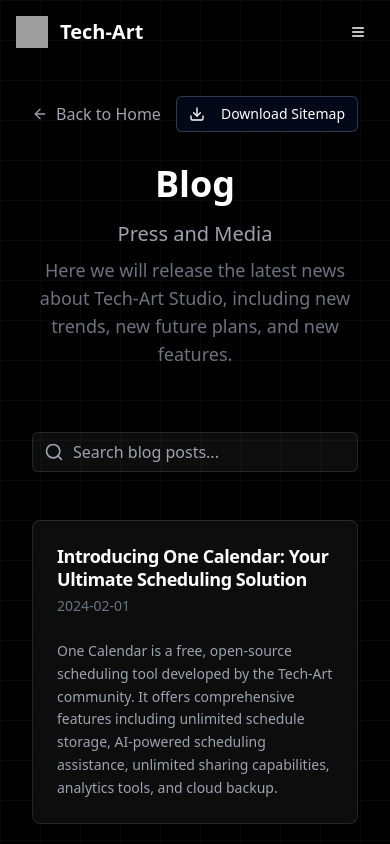
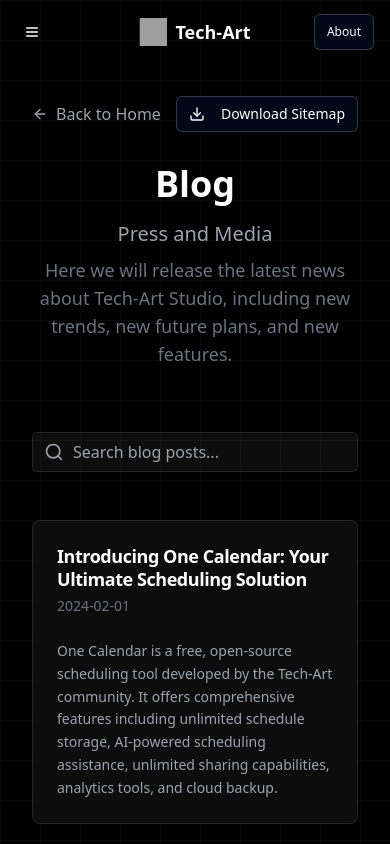
Before and after one commit to TechArt-Studio/Website, a React (Vite) app: page /blog in a window 390 px wide. Shown: the top 844 px of the page. Built offline with nearby package versions, Linux system fonts and the light colour scheme; grey boxes are pictures that could not be loaded.

Commit message:
Fix: Mobile navigation menu position
Adjusted the mobile navigation menu's position to the left on smaller screens in `src/components/Navigation.tsx`.

```diff
--- a/src/components/Navigation.tsx
+++ b/src/components/Navigation.tsx
@@ -41,10 +41,8 @@ const Navigation = () => {
       const targetId = href.substring(1);
       console.log('Target ID:', targetId);
 
-      // 首先关闭移动端菜单
       setIsOpen(false);
 
-      // 延迟执行滚动，确保菜单关闭动画完成
       setTimeout(() => {
         const element = document.getElementById(targetId);
         console.log('Found element:', element);
@@ -55,7 +53,6 @@ const Navigation = () => {
             block: 'start',
           });
         } else {
-          // 如果找不到确切的 id，尝试查找包含该 id 的 section
           const sections = document.querySelectorAll('section');
           console.log('All sections:', sections);
 
@@ -80,7 +77,7 @@ const Navigation = () => {
             console.warn(`No section found for ${targetId}`);
           }
         }
-      }, 300); // 等待菜单关闭动画
+      }, 300);
     }
   };
 
@@ -94,8 +91,41 @@ const Navigation = () => {
       transition={{ duration: 0.8, ease: "easeOut" }}
     >
       <div className="max-w-7xl mx-auto px-4 sm:px-6 lg:px-8">
-        <div className="flex items-center justify-between h-16">
-          {/* Logo - clickable and links to homepage */}
+        {/* Mobile Layout - 完全重新设计 */}
+        <div className="md:hidden flex items-center justify-between h-16">
+          {/* Mobile Menu Button - 移到最左边 */}
+          <motion.div whileTap={{ scale: 0.9 }}>
+            <Button
+              variant="ghost"
+              size="sm"
+              onClick={() => setIsOpen(!isOpen)}
+              className="text-white hover:text-gray-300 hover:bg-white/10 p-2 mr-3"
+            >
+              {isOpen ? <X className="w-6 h-6" /> : <Menu className="w-6 h-6" />}
+            </Button>
+          </motion.div>
+
+          {/* Logo - 居中 */}
+          <Link to="/" className="flex items-center space-x-2 hover:opacity-80 transition-opacity absolute left-1/2 transform -translate-x-1/2">
+            <img
+              src={siteConfig.site.logo}
+              alt="Tech-Art Logo"
+              className="w-7 h-7"
+            />
+            <span className="text-white font-bold text-lg">Tech-Art</span>
+          </Link>
+
+          {/* About Button - 右边 */}
+          <Link to="/about">
+            <Button variant="outline" size="sm" className="text-white border-white/20 hover:bg-white hover:text-black transition-all duration-200 text-xs px-3 py-1.5">
+              About
+            </Button>
+          </Link>
+        </div>
+
+        {/* Desktop Layout - 保持原样 */}
+        <div className="hidden md:flex items-center justify-between h-16">
+          {/* Logo */}
           <Link to="/" className="flex items-center space-x-3 hover:opacity-80 transition-opacity">
             <img
               src={siteConfig.site.logo}
@@ -106,7 +136,7 @@ const Navigation = () => {
           </Link>
 
           {/* Desktop Navigation */}
-          <div className="hidden md:flex items-center space-x-8">
+          <div className="flex items-center space-x-8">
             <NavigationMenu>
               <NavigationMenuList className="space-x-6">
                 {navItems.map((item, index) => (
@@ -135,7 +165,6 @@ const Navigation = () => {
 
           {/* Desktop About Button */}
           <motion.div
-            className="hidden md:block"
             whileHover={{ scale: 1.05 }}
             whileTap={{ scale: 0.95 }}
           >
@@ -145,42 +174,28 @@ const Navigation = () => {
               </Button>
             </Link>
           </motion.div>
-
-          {/* Mobile Menu Button - 重新设计的移动端菜单按钮 */}
-          <div className="md:hidden">
-            <motion.div whileTap={{ scale: 0.9 }}>
-              <Button
-                variant="ghost"
-                size="sm"
-                onClick={() => setIsOpen(!isOpen)}
-                className="text-white hover:text-gray-300 hover:bg-white/10 p-2"
-              >
-                {isOpen ? <X className="w-6 h-6" /> : <Menu className="w-6 h-6" />}
-              </Button>
-            </motion.div>
-          </div>
         </div>
 
-        {/* Mobile Navigation - 全新设计的移动端菜单 */}
+        {/* Mobile Menu - 全屏覆盖式设计 */}
         <AnimatePresence>
           {isOpen && (
             <motion.div
-              className="md:hidden absolute top-full left-0 right-0 bg-black/95 backdrop-blur-xl border-b border-white/10"
-              initial={{ opacity: 0, height: 0 }}
-              animate={{ opacity: 1, height: "auto" }}
-              exit={{ opacity: 0, height: 0 }}
+              className="md:hidden fixed inset-0 top-16 bg-black/95 backdrop-blur-xl z-40"
+              initial={{ opacity: 0 }}
+              animate={{ opacity: 1 }}
+              exit={{ opacity: 0 }}
               transition={{ duration: 0.3 }}
             >
-              <div className="px-4 py-6 space-y-1">
+              <div className="px-6 py-8 space-y-2">
                 {navItems.map((item, index) => (
                   <motion.div
                     key={item.name}
-                    initial={{ opacity: 0, x: -20 }}
+                    initial={{ opacity: 0, x: -30 }}
                     animate={{ opacity: 1, x: 0 }}
                     transition={{ delay: 0.1 * index, duration: 0.3 }}
                   >
                     <button
-                      className="w-full text-left text-gray-300 hover:text-white hover:bg-white/10 px-4 py-3 text-base rounded-lg transition-all duration-200"
+                      className="w-full text-left text-gray-300 hover:text-white hover:bg-white/10 px-4 py-4 text-lg rounded-lg transition-all duration-200 font-medium"
                       onClick={() => handleSmoothScroll(item.href)}
                     >
                       {item.name}
@@ -188,17 +203,16 @@ const Navigation = () => {
                   </motion.div>
                 ))}
 
-                {/* Mobile About Button */}
                 <motion.div
-                  initial={{ opacity: 0, x: -20 }}
+                  initial={{ opacity: 0, x: -30 }}
                   animate={{ opacity: 1, x: 0 }}
                   transition={{ delay: 0.6, duration: 0.3 }}
-                  className="pt-4 border-t border-white/10"
+                  className="pt-6 border-t border-white/10"
                 >
                   <Link to="/about" onClick={() => setIsOpen(false)}>
                     <Button
                       variant="outline"
-                      className="w-full text-white border-white/20 hover:bg-white hover:text-black transition-all duration-200"
+                      className="w-full text-white border-white/20 hover:bg-white hover:text-black transition-all duration-200 py-4 text-lg font-medium"
                     >
                       About
                     </Button>
```
